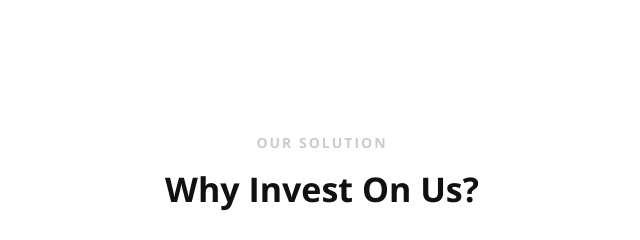
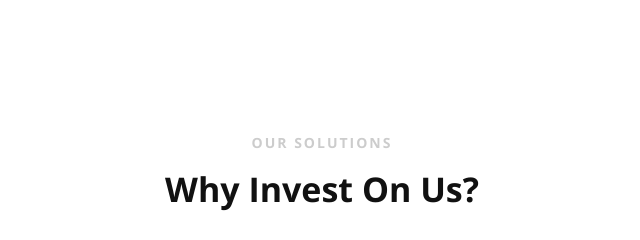
Before and after one commit to airbornex/airbornex.github.io, a plain HTML site: page index.html in a window 1280 px wide. Shown: the part 2248-2488 px from the top of the page, 318-958 px from the left. Drawn offline with nearby package versions, Linux system fonts and the light colour scheme.

Commit message:
Update index.html

```diff
--- a/index.html
+++ b/index.html
@@ -283,7 +283,7 @@
                 <div class="row clearfix">
 
                     <div class="section-heading">
-                        <h3>OUR SOLUTION</h3>
+                        <h3>OUR SOLUTIONS</h3>
                         <h2 class="section-title">Why Invest On Us?</h2>
                     </div>
 
```
